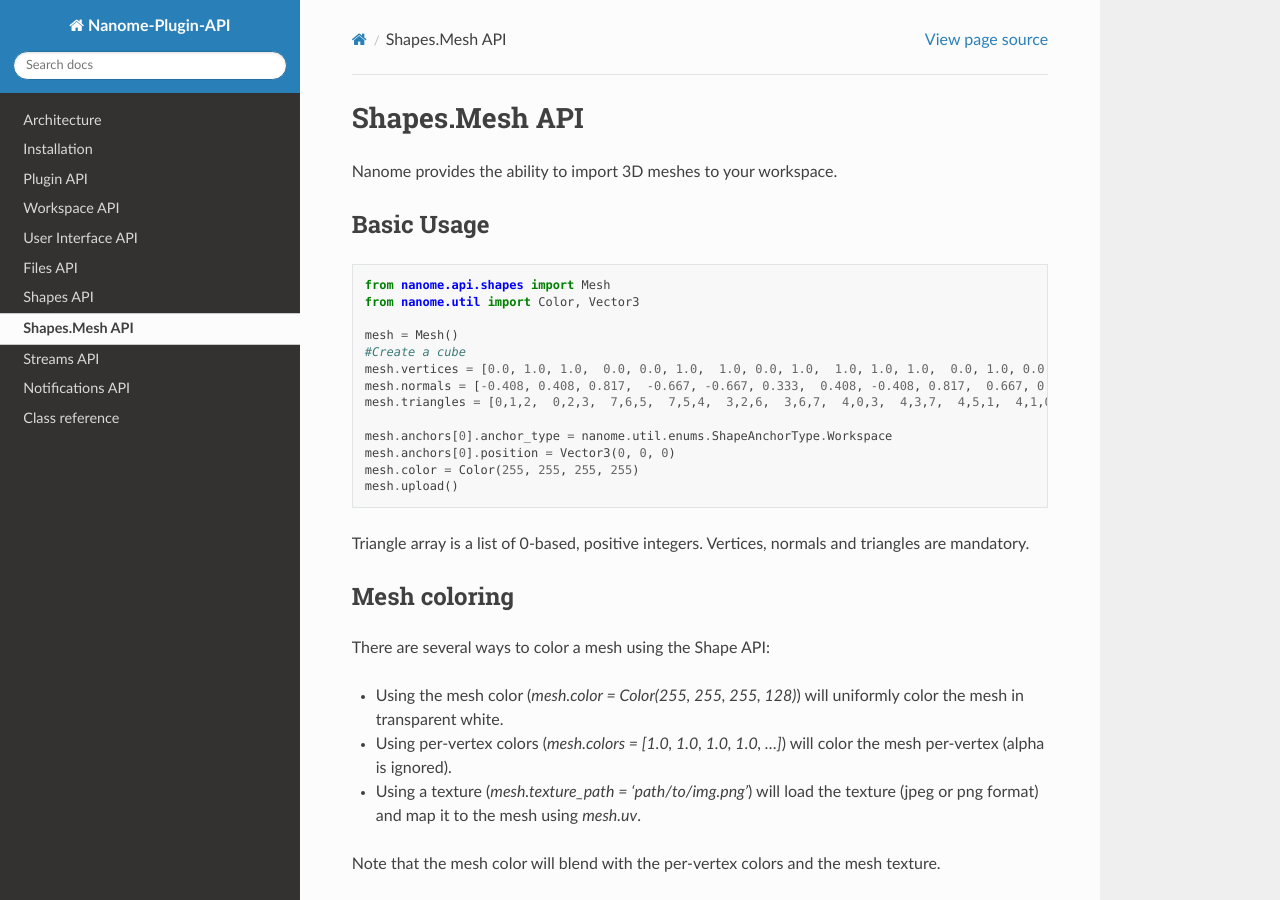
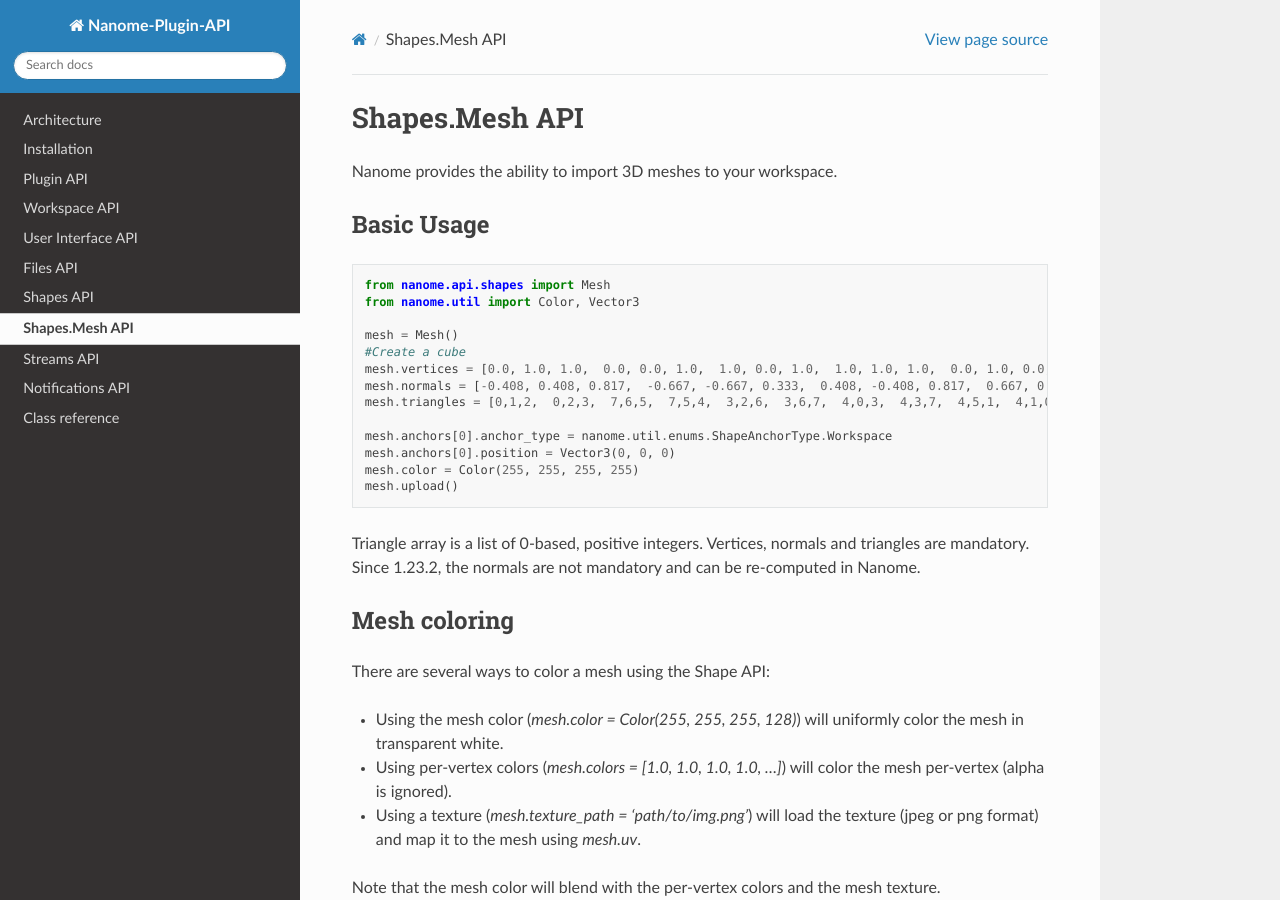
Before and after one commit to nanome-ai/nanome-lib, a Sphinx documentation site: the page built from doc/source/shapes.mesh.rst, in a window 1280 px wide and 900 px high. Built offline with Sphinx 7.4.7 and the Read the Docs theme 2.0.0, drawn with Linux system fonts in a browser that asks for light colours; pages that are not in the unit, such as notebooks, are missing from menus.

Commit message:
Add comment about normals recomputation

```diff
--- a/doc/source/shapes.mesh.rst
+++ b/doc/source/shapes.mesh.rst
@@ -25,7 +25,7 @@
     mesh.upload()
 
 Triangle array is a list of 0-based, positive integers.
-Vertices, normals and triangles are mandatory.
+Vertices, normals and triangles are mandatory. Since 1.23.2, the normals are not mandatory and can be re-computed in Nanome.
 
 *******************************
 Mesh coloring
```
